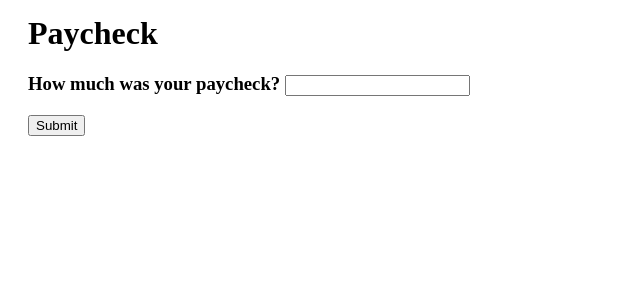
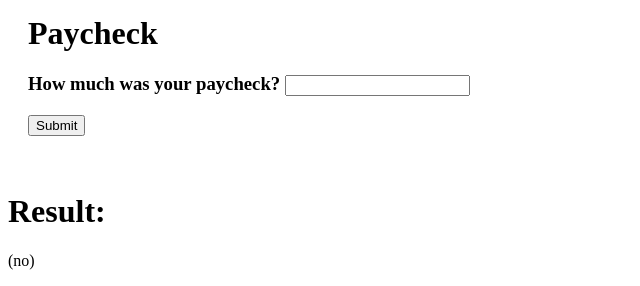
Before and after one commit to eliasd/Wage-Theft-Prevention-Site, a Python web app: template templates/finlog.html in a window 1280 px wide. Shown: the part 631-917 px from the top of the page, without its empty margins (0-640 px from the left). Before the commit the page ends 767 px from the top, so only its background shows below. Run offline with Jinja, Linux system fonts and the light colour scheme; the template is opened without the code that fills it, so the values that code supplies are empty; some libraries are stand-ins or nearby versions.

Commit message:
more random stuff

```diff
--- a/main.py
+++ b/main.py
@@ -102,13 +102,15 @@ class FinancialLogCheckHandler(webapp2.RequestHandler):
         signout_greeting = ('%s (<a href="%s">Log Out</a>)') % (user.nickname(), users.create_logout_url('/'))
 
         pay_check = float(self.request.get('pay_check'))
+        logging.info("paycheck = "+ str(pay_check))
         #code: #1: ok; #2: not ok
         alert_notification = 0
 
         #Compare pay_check vs wage_stubs
         query_result = User.query(User.user_id==userID).get()
         if query_result and query_result.user_id == userID:
-            estimated_pay = (query_result.time_worked * 10.50) - (query_result.total_california_tax)*(query_result.time_worked * 10.50)
+            estimated_pay = (query_result.time_worked * 10.50) - ((query_result.total_california_tax)/100)*(query_result.time_worked * 10.50)
+            logging.info('estimated pay: '+str(estimated_pay))
             if estimated_pay < pay_check - 20:
                 alert_notification = 2
             else:
--- a/templates/finlog.html
+++ b/templates/finlog.html
@@ -64,13 +64,18 @@
         </form>
       </div>
     </div>
-
+<div>
+  <h1>Result:</h1>
+<p>
     {% if financial_log_dict and alert in financial_log_dict and financial_log_dict.alert == 2 %}
       (no bueno!)
     {% elif financial_log_dict and financial_log_dict.alert == 1 %}
       (all good)
+    {% else %}
+      (no)
     {%endif%}
-
+    </p>
+</div>
 
 
 
```
